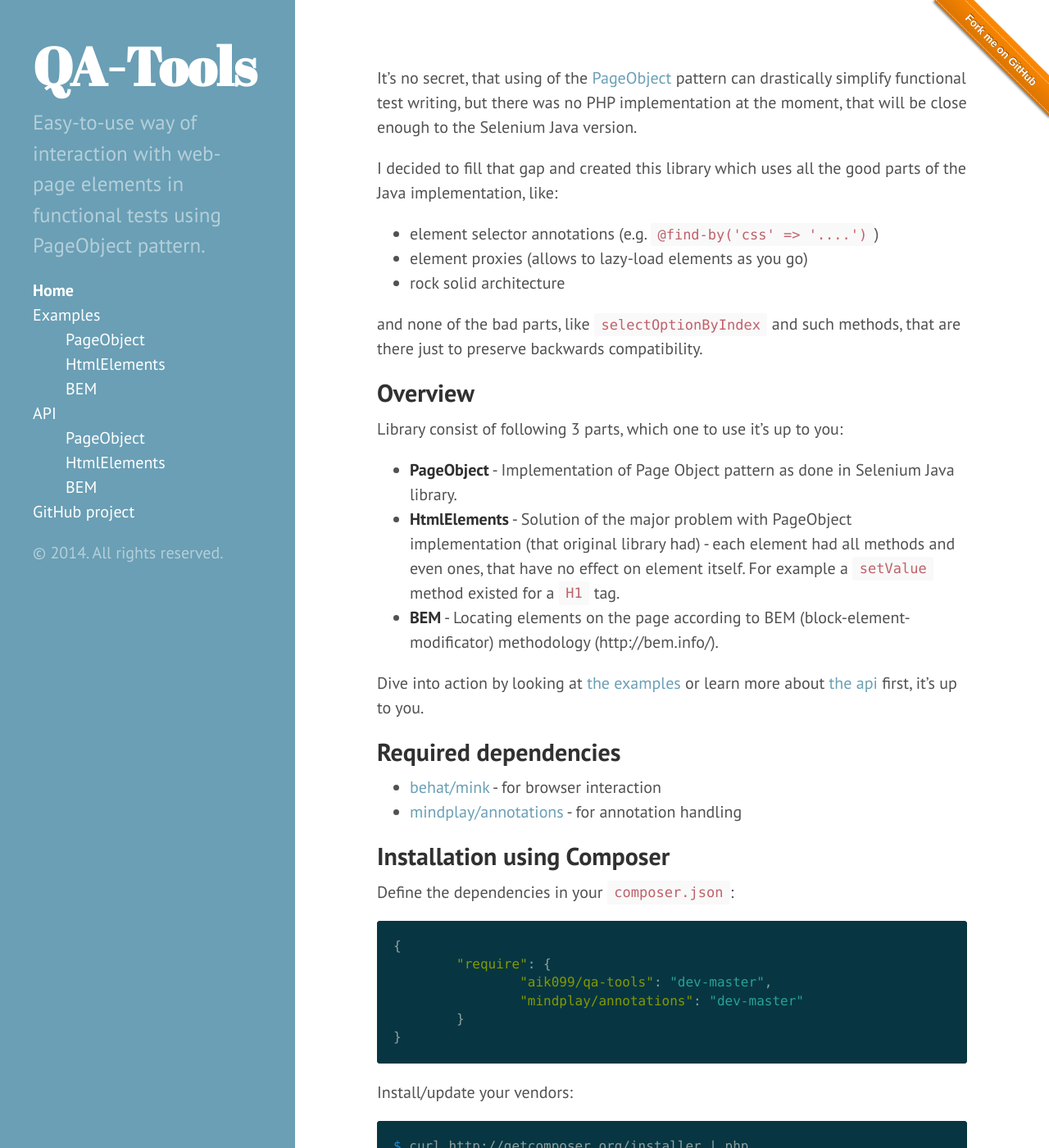
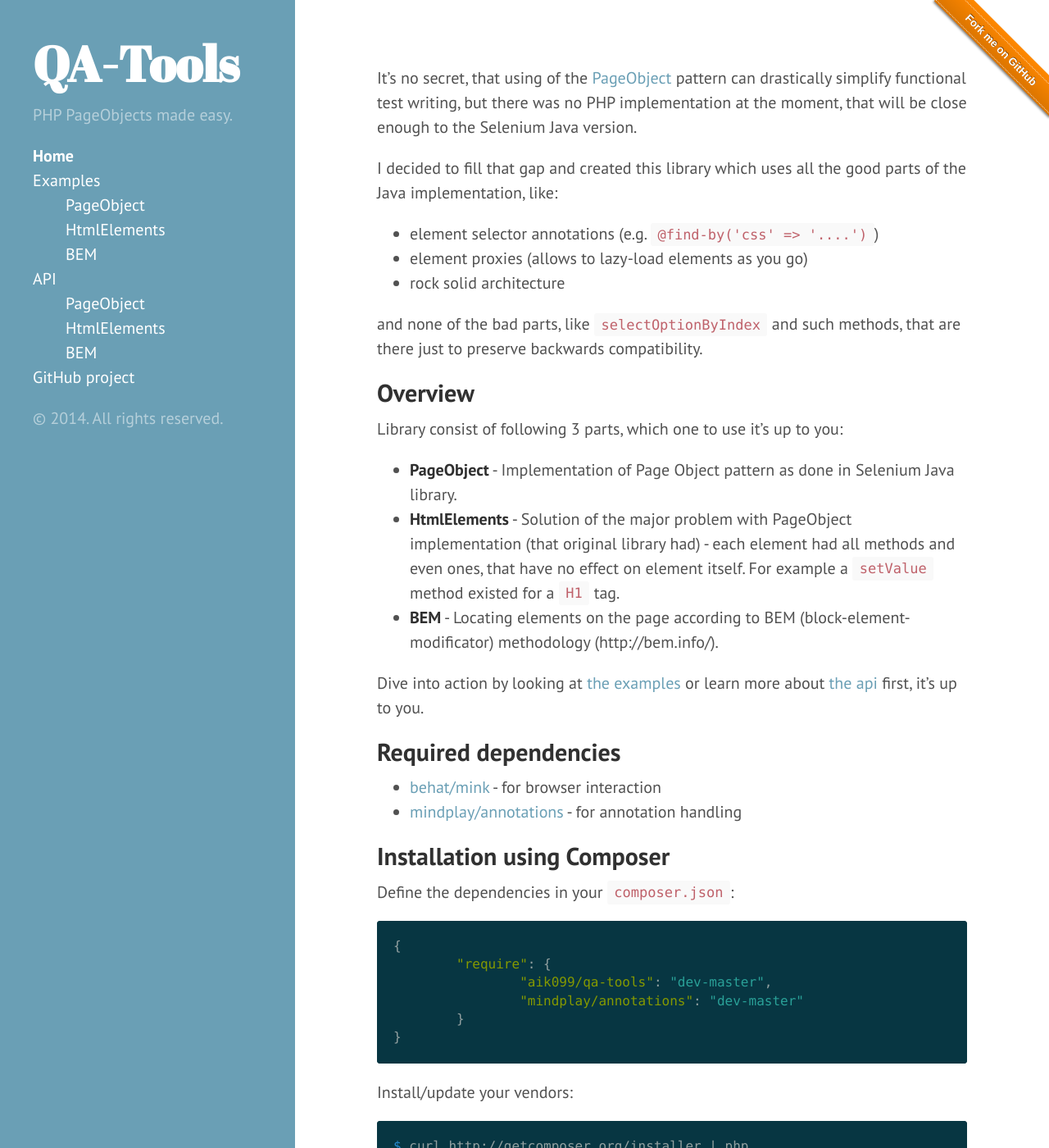
Before and after one commit to qa-tools/qa-tools, a Jekyll site: the page built from index.md, in a window 1280 px wide and 1400 px high. Shown: the whole window at 82% size. Built offline with Jekyll 4.4.1, drawn with Linux system fonts in a browser that asks for light colours; Markdown is read by kramdown in place of the engine named in the settings.

Commit message:
Added slogan

```diff
--- a/_config.yml
+++ b/_config.yml
@@ -10,10 +10,11 @@ permalink:        pretty
 # Setup
 title:            QA-Tools
 tagline:          'Quality assurance utilities for functional tests'
+slogan:           'PHP PageObjects made easy.'
 description:      'Easy-to-use way of interaction with web-page elements in functional tests using PageObject pattern.'
 url:              http://qa-tools.alex-time.com
 
-exclude:          [vendor, atlassian-ide-plugin.xml, phpunit.xml, composer.lock]
+exclude:          [vendor, atlassian-ide-plugin.xml, phpunit.xml, composer.lock, node_modules]
 timezone:         Europe/Riga
 
 author:
--- a/_includes/sidebar.html
+++ b/_includes/sidebar.html
@@ -1,8 +1,8 @@
 <div class="sidebar">
   <div class="container">
     <div class="sidebar-about">
-      <h1>{{ site.title }}</h1>
-      <p class="lead">{{ site.description }}</p>
+      <h1><a href="/">{{ site.title }}</a></h1>
+      <p class="lead">{{ site.slogan }}</p>
     </div>
 
     <ul class="sidebar-nav">
--- a/public/css/hyde.css
+++ b/public/css/hyde.css
@@ -80,7 +80,12 @@ html {
   color: #fff;
   margin-top: 0;
   font-family: "Abril Fatface", serif;
-  font-size: 3.25rem;
+  font-size: 3rem;
+}
+
+.sidebar-about h1 a:hover,
+.sidebar-about h1 a:visited {
+  text-decoration: none;
 }
 
 /* Sidebar nav */
--- a/public/css/poole.css
+++ b/public/css/poole.css
@@ -232,7 +232,7 @@ tbody tr:nth-child(odd) th {
  */
 
 .lead {
-  font-size: 1.25rem;
+  font-size: 1rem;
   font-weight: 300;
 }
 
```
